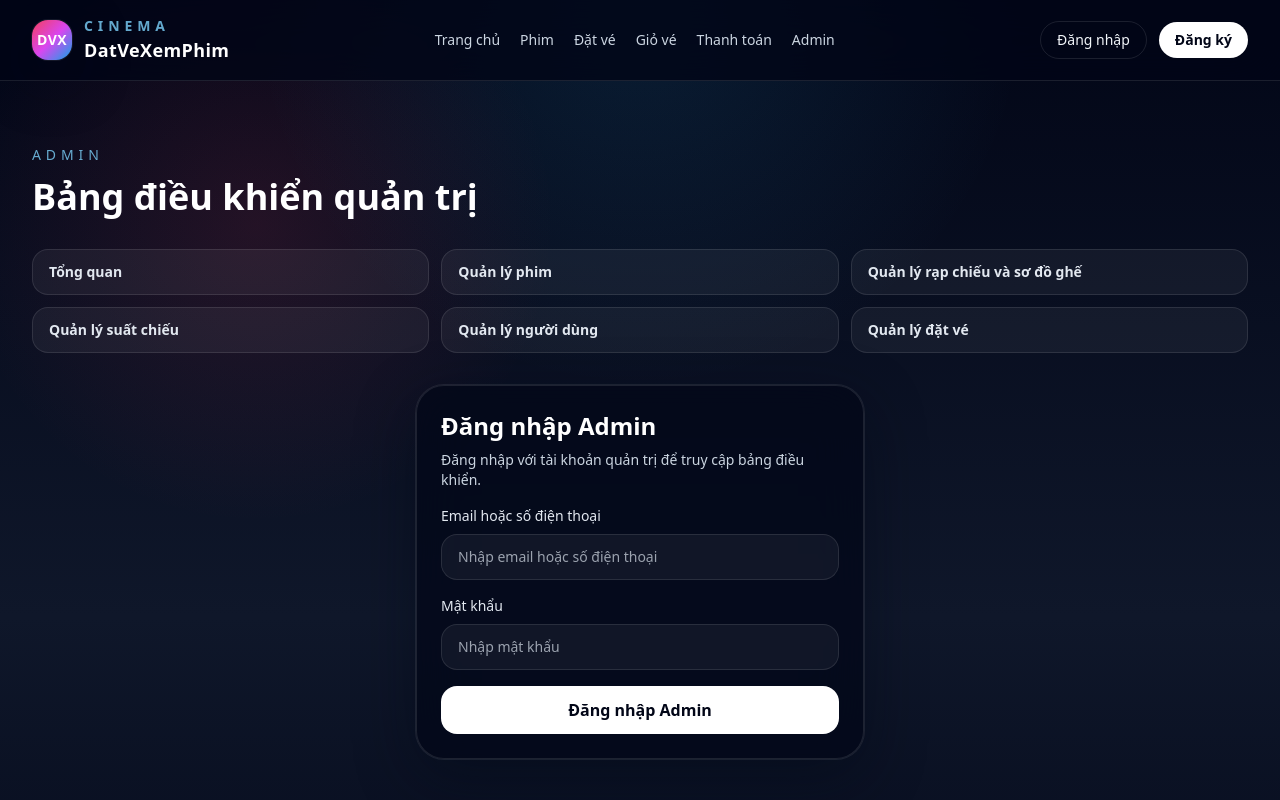
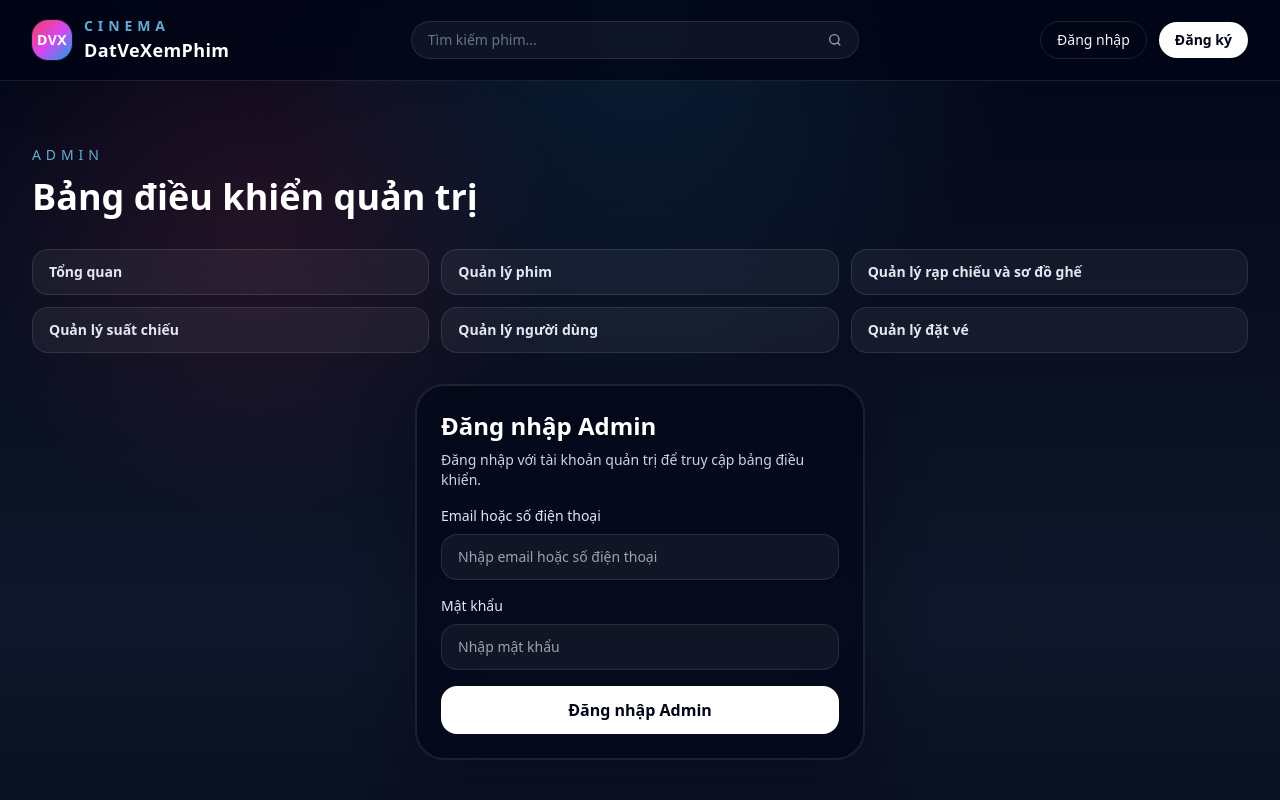
Before and after one commit to KieuTranThuUyen/Movie-booking-web-application, a Next.js app in the folder web-dat-ve-xem-phim/: page /admin/dang-nhap in a window 1280 px wide. Shown: the top 800 px of the page. Built offline with nearby package versions, Linux system fonts and the light colour scheme; no server answers.

Commit message:
style(header): update site header

```diff
--- a/web-dat-ve-xem-phim/src/components/site-header.tsx
+++ b/web-dat-ve-xem-phim/src/components/site-header.tsx
@@ -37,13 +37,38 @@ export async function SiteHeader() {
           </div>
         </Link>
 
-        <nav className="hidden items-center gap-5 text-sm text-slate-300 lg:flex">
-          {navigationItems.map((item) => (
-            <Link key={item.href} href={item.href} className="transition hover:text-white">
-              {item.label}
-            </Link>
-          ))}
-        </nav>
+        <div className="hidden lg:flex flex-1 max-w-md">
+          <form
+            action="/phim"
+            method="GET"
+            className="relative w-full"
+          >
+            <input
+              type="text"
+              name="search"
+              placeholder="Tìm kiếm phim..."
+              className="w-full rounded-full border border-white/10 bg-white/5 px-4 py-2 text-sm text-white outline-none placeholder:text-slate-500 transition focus:border-white/20 focus:bg-white/10"
+            />
+
+            <button
+              type="submit"
+              className="absolute right-2 top-1/2 flex h-8 w-8 -translate-y-1/2 items-center justify-center rounded-full text-slate-400 transition hover:bg-white/10 hover:text-white"
+              aria-label="Tìm kiếm"
+            >
+              <svg
+                xmlns="http://www.w3.org/2000/svg"
+                viewBox="0 0 24 24"
+                fill="none"
+                stroke="currentColor"
+                strokeWidth="2"
+                className="h-4 w-4"
+              >
+                <circle cx="11" cy="11" r="7" />
+                <path d="m20 20-4-4" />
+              </svg>
+            </button>
+          </form>
+        </div>
 
         <div className="hidden items-center gap-3 sm:flex">
           {session ? (
```
